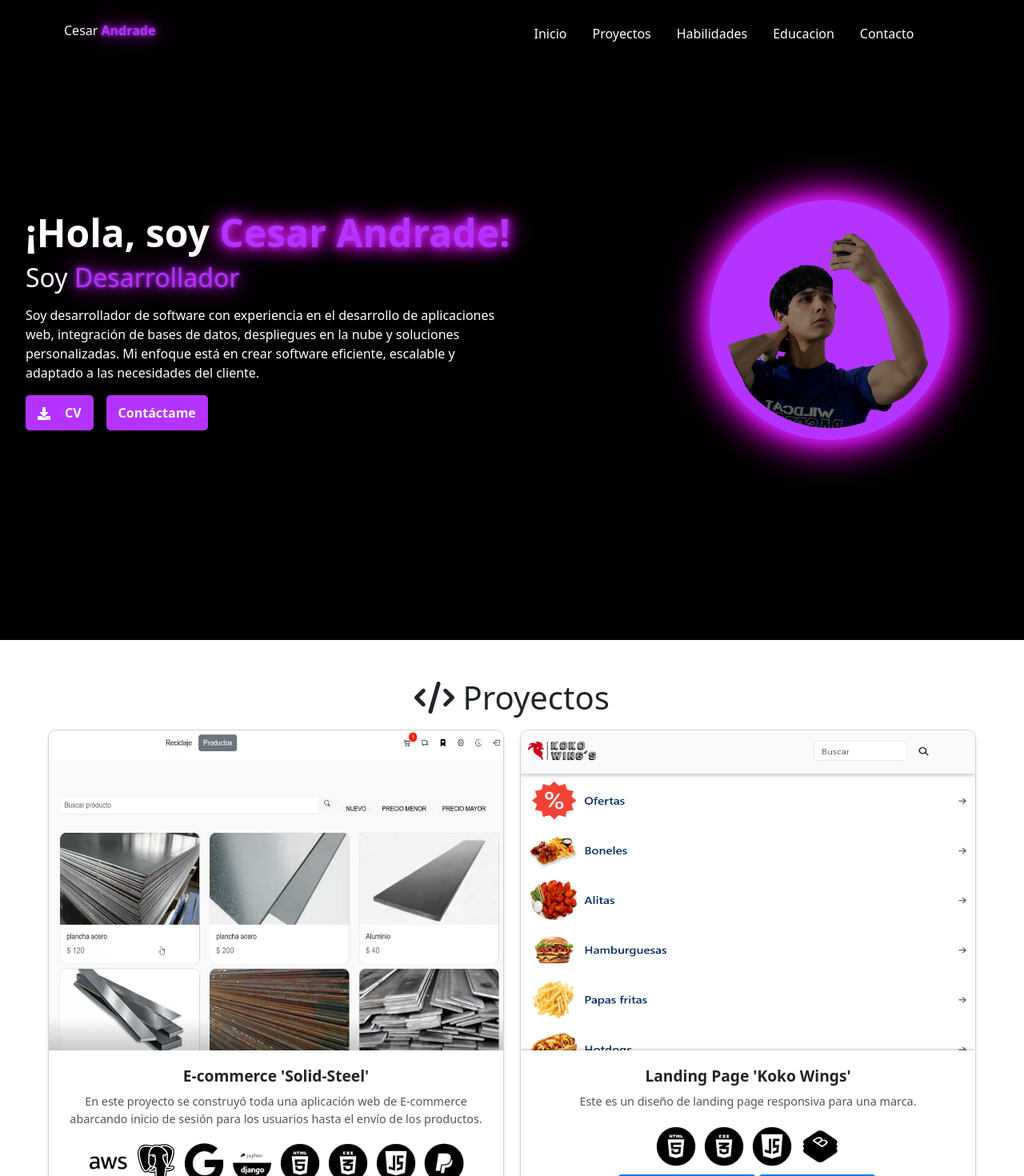
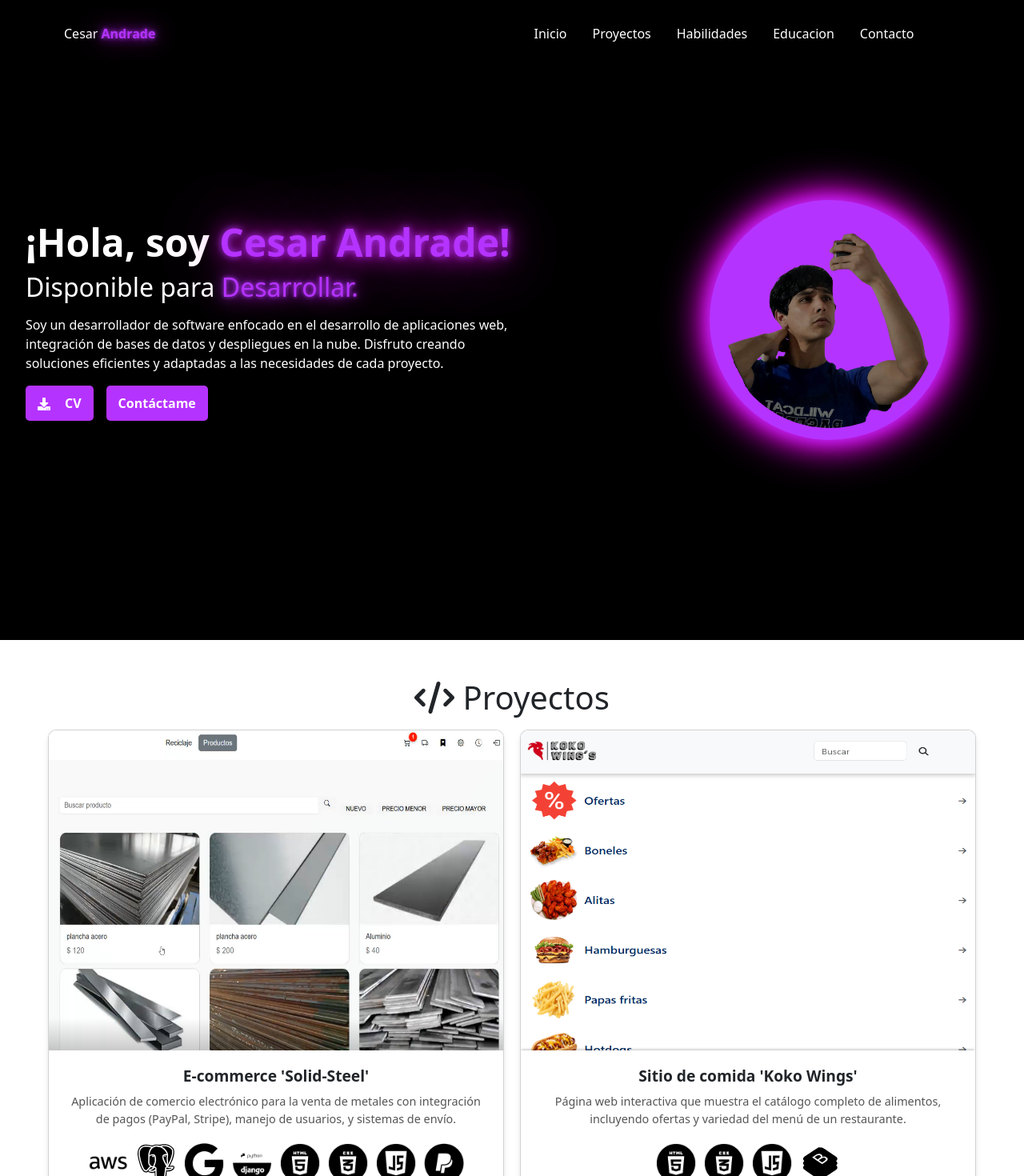
Before and after one commit to Zamas-117/personal-website, a React (Vite) app: page / in a window 1280 px wide. Shown: the top 1470 px of the page at 80% size. Built offline with nearby package versions, Linux system fonts and the light colour scheme; the HTML template or start-up script is replaced by a standard one.

Commit message:
ajustando diseno parte-2

```diff
--- a/src/components/Education.tsx
+++ b/src/components/Education.tsx
@@ -9,21 +9,40 @@ const education = [
     institution: "Universidad Autónoma de Ciudad Juárez",
     period: "2020 - 2024 cursando",
     description:
-      "Enfoque en desarrollo de software, bases de datos y metodologías ágiles.",
+      "Formación en desarrollo de software, bases de datos, metodologías ágiles y arquitectura de sistemas.",
   },
   {
     id: 2,
-    title: "AWS Certified Solutions Architect – Associate",
+    title: "AWS Technical Essentials",
     institution: "AWS",
-    period: "2023",
-    description: "Curso de certificación en arquitectura de soluciones en AWS.",
+    period: "2024",
+    description:
+      "Introducción a los servicios principales de AWS, como cómputo, almacenamiento y redes.",
   },
   {
     id: 3,
-    title: "Desarrollo Web Fullstack",
-    institution: "Platzi",
-    period: "2021",
-    description: "Curso completo de desarrollo web con Html,Css,JavaScript.",
+    title: "AWS Cloud Practitioner Essentials",
+    institution: "AWS",
+    period: "2024",
+    description:
+      "Conceptos básicos de la nube de AWS, seguridad, facturación y optimización de servicios.",
+  },
+  {
+    id: 4,
+    title: "Fundamentos profesionales del desarrollo de software",
+    institution: "Microsoft y LinkedIn",
+    period: "2023",
+    description:
+      "Principios del ciclo de desarrollo, programación estructurada y buenas prácticas de código.",
+  },
+  {
+    id: 5,
+    title:
+      "Introducción a las habilidades profesionales en el desarrollo de software",
+    institution: "Microsoft y LinkedIn",
+    period: "2023",
+    description:
+      "Habilidades esenciales: resolución de problemas, trabajo en equipo y metodologías ágiles.",
   },
 ];
 
--- a/src/components/Menu.tsx
+++ b/src/components/Menu.tsx
@@ -12,16 +12,16 @@ function Menu({}: Props) {
             ¡Hola, soy <span className="highlight">Cesar Andrade!</span>
           </h1>
           <h2 className="hero-subtitle">
-            Soy <span className="highlight">Desarrollador</span>
+            Disponible para <span className="highlight">Desarrollar.</span>
           </h2>
           <p className="hero-description">
-            Soy desarrollador de software con experiencia en el desarrollo de
-            aplicaciones web, integración de bases de datos, despliegues en la
-            nube y soluciones personalizadas. Mi enfoque está en crear software
-            eficiente, escalable y adaptado a las necesidades del cliente.
+            Soy un desarrollador de software enfocado en el desarrollo de
+            aplicaciones web, integración de bases de datos y despliegues en la
+            nube. Disfruto creando soluciones eficientes y adaptadas a las
+            necesidades de cada proyecto.
           </p>
           <div className="hero-buttons">
-            <a href="/cv" className="btn">
+            <a href="/cv.pdf" target="_blank" className="btn">
               <FaDownload style={{ margin: "5px 2px 0px 0px" }} />
               CV
             </a>
--- a/src/components/Proyects.tsx
+++ b/src/components/Proyects.tsx
@@ -11,7 +11,7 @@ const projects = [
     image: "/proyects/solid-steel/solid-steel-4.png",
     title: "E-commerce 'Solid-Steel'",
     description:
-      "En este proyecto se construyó toda una aplicación web de E-commerce abarcando inicio de sesión para los usuarios hasta el envío de los productos.",
+      "Aplicación de comercio electrónico para la venta de metales con integración de pagos (PayPal, Stripe), manejo de usuarios, y sistemas de envío.",
     link: "#",
     technologies: [
       "/logos/aws.png",
@@ -30,8 +30,9 @@ const projects = [
   {
     id: 2,
     image: "/proyects/koko-wings/koko-wings.png",
-    title: "Landing Page 'Koko Wings'",
-    description: "Este es un diseño de landing page responsiva para una marca.",
+    title: "Sitio de comida 'Koko Wings'",
+    description:
+      "Página web interactiva que muestra el catálogo completo de alimentos, incluyendo ofertas y variedad del menú de un restaurante.",
     link: "https://kokowings.netlify.app/",
     technologies: [
       "/logos/html5.png",
@@ -45,9 +46,9 @@ const projects = [
   {
     id: 3,
     image: "/proyects/pau/pau.png",
-    title: "Personal Web Site 'Pausings4u'",
+    title: "Blog personal 'Pausings4u'",
     description:
-      "Este es otro proyecto destacando habilidades en diseño y desarrollo.",
+      "Página web diseñada para una cantante, con un blog personal y secciones para destacar su trayectoria y contenido multimedia.",
     link: " https://pausings4u.com/",
     technologies: [
       "/logos/php.png",
@@ -64,7 +65,7 @@ const projects = [
     image: "/proyects/cecyte/cecyte.png",
     title: "Sistema de cuestionarios 'CecyteC'",
     description:
-      "Este es otro proyecto destacando habilidades en diseño y desarrollo.",
+      "Plataforma educativa para evaluar a los estudiantes mediante cuestionarios y determinar sus estilos de aprendizaje.",
     link: "https://cecyteccuestionarios.io/",
     technologies: [
       "/logos/php.png",
--- a/src/css/Header.css
+++ b/src/css/Header.css
@@ -43,6 +43,7 @@ span {
 
 .menu-name {
   color: #ffffff !important;
+  margin-top: 3%;
 }
 
 #img-logo {
--- a/src/css/Menu.css
+++ b/src/css/Menu.css
@@ -36,7 +36,7 @@
 
 .hero-title .highlight {
   color: #b533ff;
-  text-shadow: 0 0 10px #b533ff, 0 0 20px #ff00ff, 0 0 30px #ff00ff;
+  text-shadow: 0 0 10px #b533ff, 0px 0px 30px #ff00ff, 0 0 100px #ff00ff;
 }
 
 /* Subtítulo */
```
Also changed, not shown: 1 other file (tests, documents, lock files or other folders).
